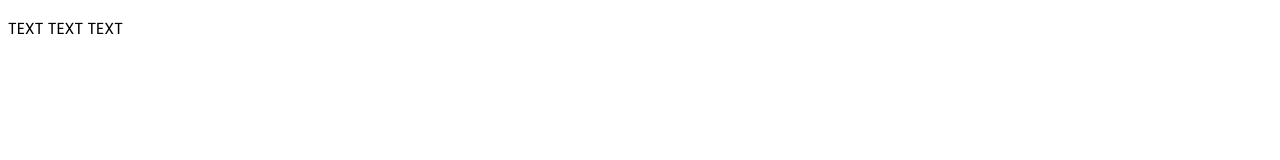
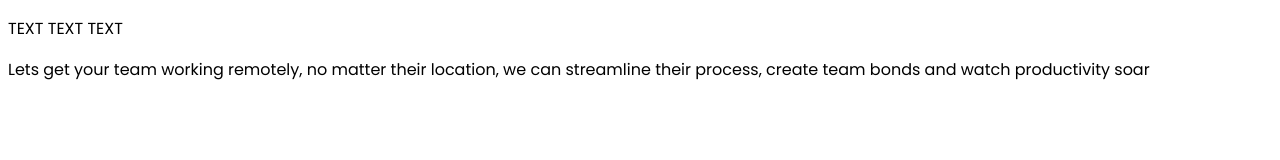
Before and after one commit to varubtsova/HTML-CSS, a plain HTML site: page landing1/index.html in a window 1280 px wide. Drawn offline with Linux system fonts and the light colour scheme.

Commit message:
HTML-CSS

```diff
--- a/landing1/index.html
+++ b/landing1/index.html
@@ -14,5 +14,6 @@
 </head>
 <body>
     <p>TEXT TEXT TEXT</p>
+    <p>Lets get your team working remotely, no matter their location, we can streamline their process, create team bonds and watch productivity soar</p>
 </body>
 </html>
```
